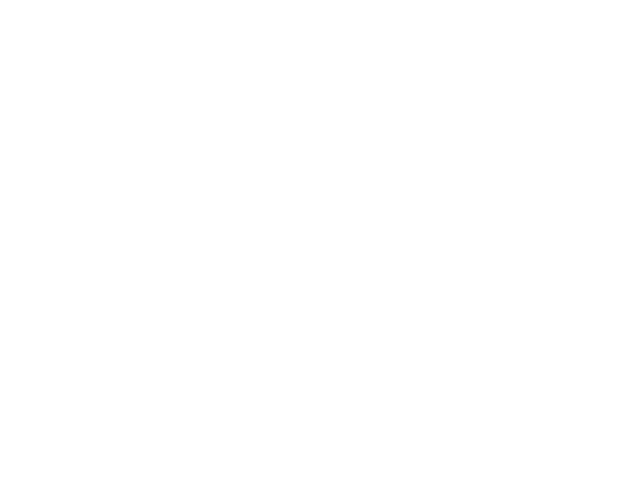
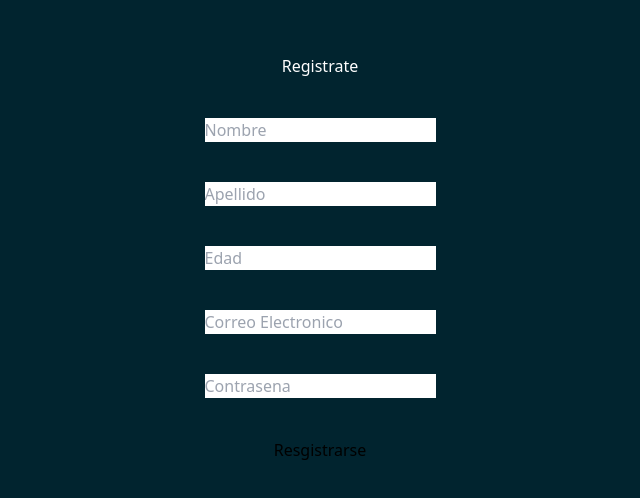
Before and after one commit to WSmithDR/HardwareMarketApp-Front, a React (Vite) app: page /register in a window 1280 px wide. Before the commit this address had no page. Shown: the part 142-640 px from the top of the page, without its empty margins (320-960 px from the left). Built offline with nearby package versions, Linux system fonts and the light colour scheme.

Commit message:
create-register-page

```diff
--- /dev/null
+++ b/src/pages/register/Register.jsx
@@ -0,0 +1,31 @@
+// import React from 'react'
+
+export const Register = () => {
+  return (
+    <div className="flex flex-col justify-center items-center min-h-screen bg-colorButtons">
+      <h1 className="text-white">Registrate</h1>
+      <div>
+        <div className="m-10">
+          <input type="text" placeholder="Nombre" />
+        </div>
+
+        <div className="m-10">
+          <input type="text" placeholder="Apellido" />
+        </div>
+
+        <div className="m-10">
+          <input type="text" placeholder="Edad" />
+        </div>
+
+        <div className="m-10">
+          <input type="text" placeholder="Correo Electronico" />
+        </div>
+
+        <div className="m-10">
+          <input type="text" placeholder="Contrasena" />
+        </div>
+      </div>
+      <button>Resgistrarse</button>
+    </div>
+  );
+};
--- a/src/routes/Routes.jsx
+++ b/src/routes/Routes.jsx
@@ -4,6 +4,7 @@
 import { StartPage } from "../pages/StartPage/StartPage";
 import { Login } from "../pages/login/Login";
 import { Forms } from "../pages/FormsPage/Forms";
+import { Register } from "../pages/register/Register";
 
 const Routes = () => {
   return (
@@ -13,6 +14,7 @@
         <Route path="/startPage" element={<StartPage />}></Route>
         <Route path="/iniciarSesion" element={<Login />}></Route>
         <Route path="/formulario" element={<Forms />}></Route>
+        <Route path="/register" element={<Register/>}></Route>
       </HardWareRoutes>
     </>
   );
```
